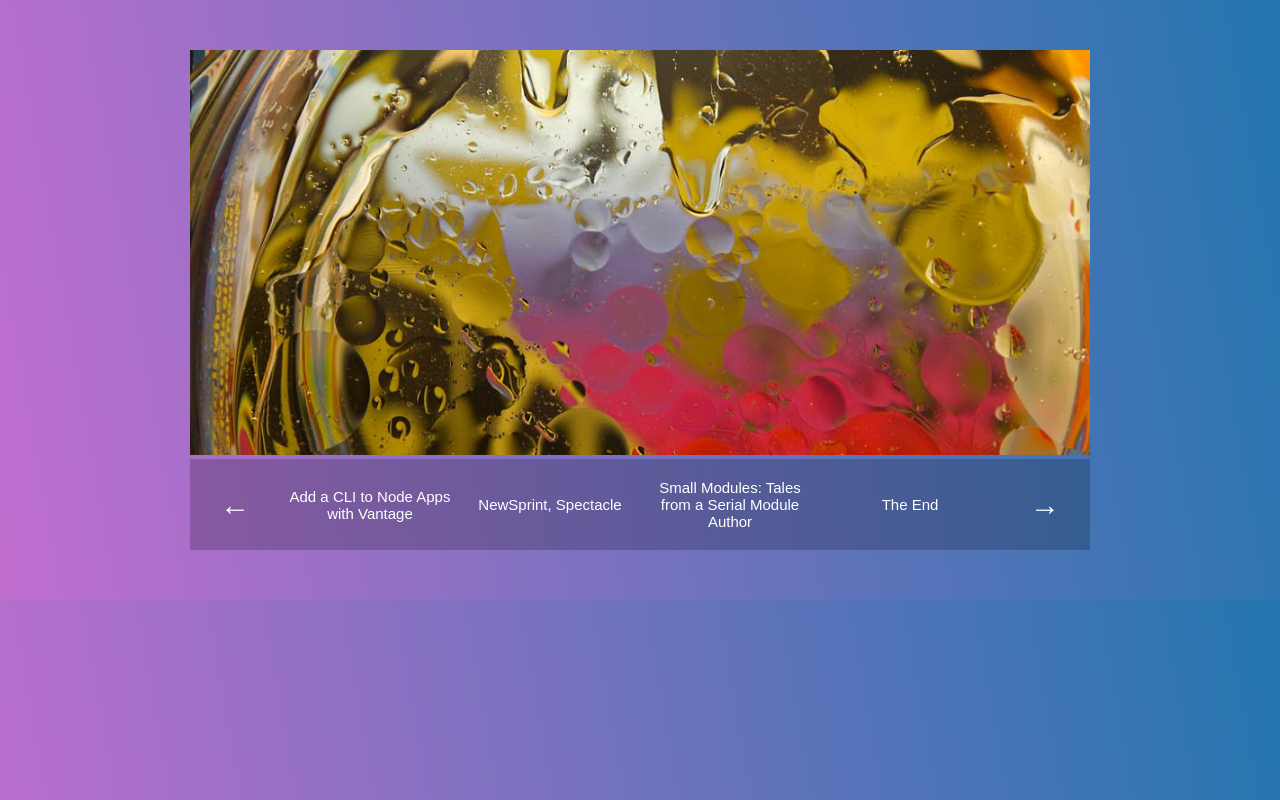
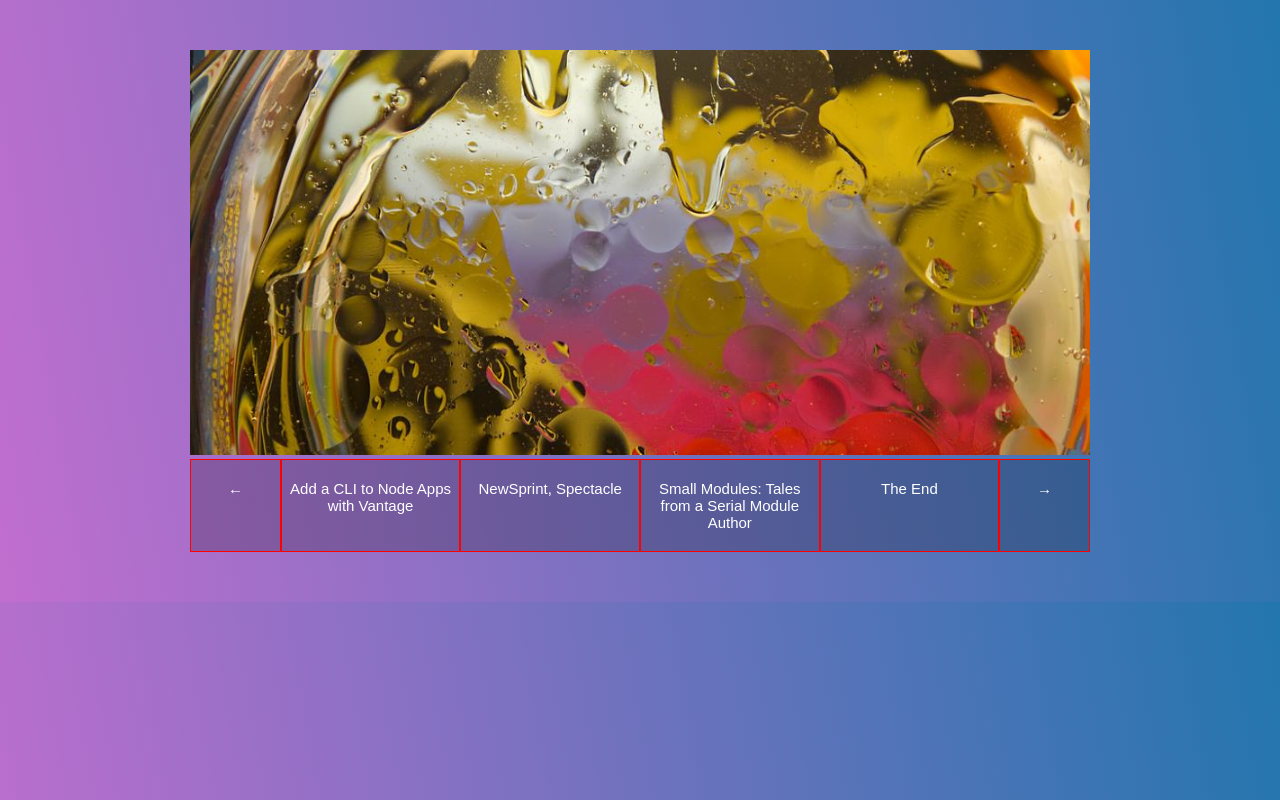
Before and after one commit to jessgrinberg/flexbox, a plain HTML site: page nesting-flexbox/index.html in a window 1280 px wide. Drawn offline with Linux system fonts and the light colour scheme.

Commit message:
nested flexbox container

```diff
--- a/nesting-flexbox/index.html
+++ b/nesting-flexbox/index.html
@@ -4,7 +4,7 @@
   <meta charset="UTF-8">
   <title>FlexBox Nav</title>
   <link rel="stylesheet" href="https://maxcdn.bootstrapcdn.com/font-awesome/4.3.0/css/font-awesome.min.css">
-  <link rel="stylesheet" href="style.css">
+  <link rel="stylesheet" href="style-START.css">
 </head>
 <body>
 
--- a/nesting-flexbox/style-START.css
+++ b/nesting-flexbox/style-START.css
@@ -34,9 +34,28 @@ a:hover {
   background:rgba(0,0,0,0.4);
 }
 
-
+/*our flex container*/
 .slider-nav ul {
   list-style: none;
   margin: 0;
   padding: 0;
+  display: flex;
 }
+
+/*our first flex item*/
+.slider-nav li {
+  flex: 2; /*this is flex item -ish*/
+  border: 1px solid red;
+  text-align: center;
+  display: flex; /*this is flex container -ish*/
+}
+
+.slider-nav .arrow {
+  flex: 1;
+}
+
+.slider-nav a {
+  display: block;
+  width: 100%;
+  align-items: center;
+}
```
